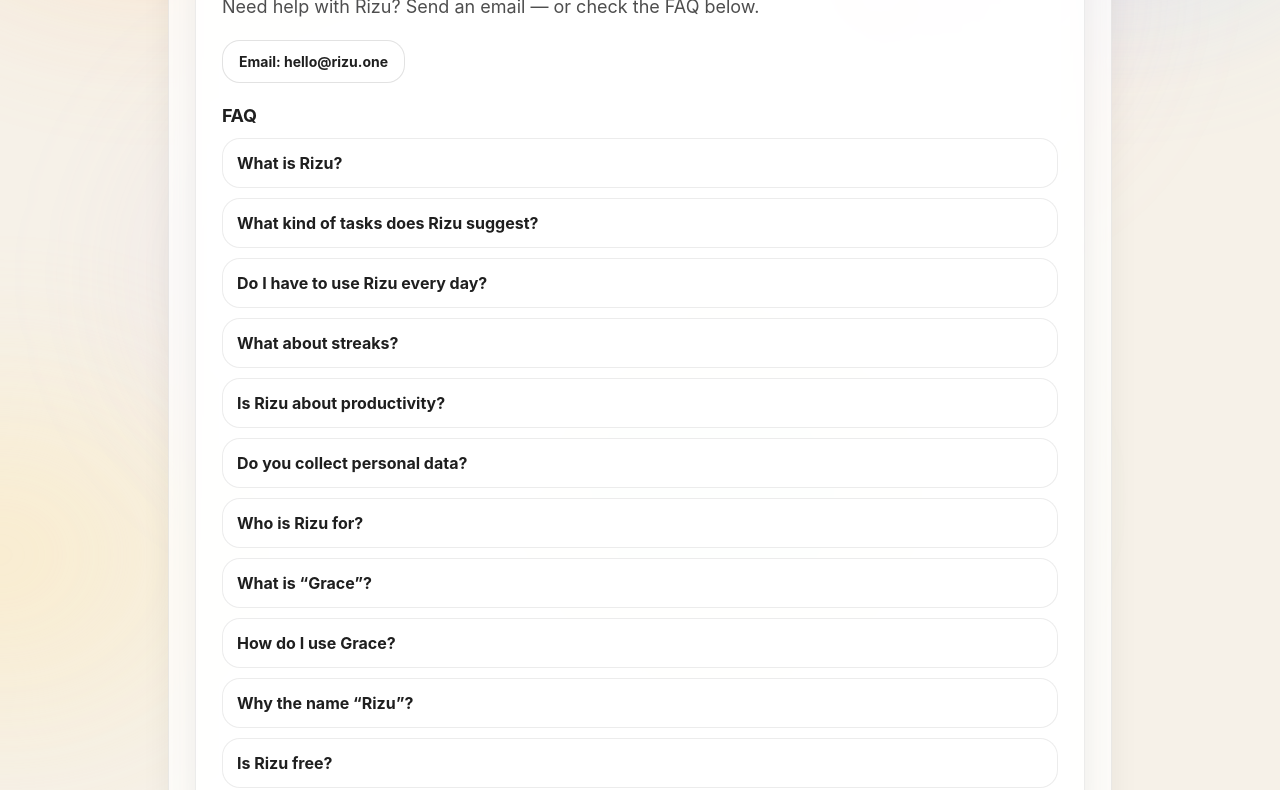
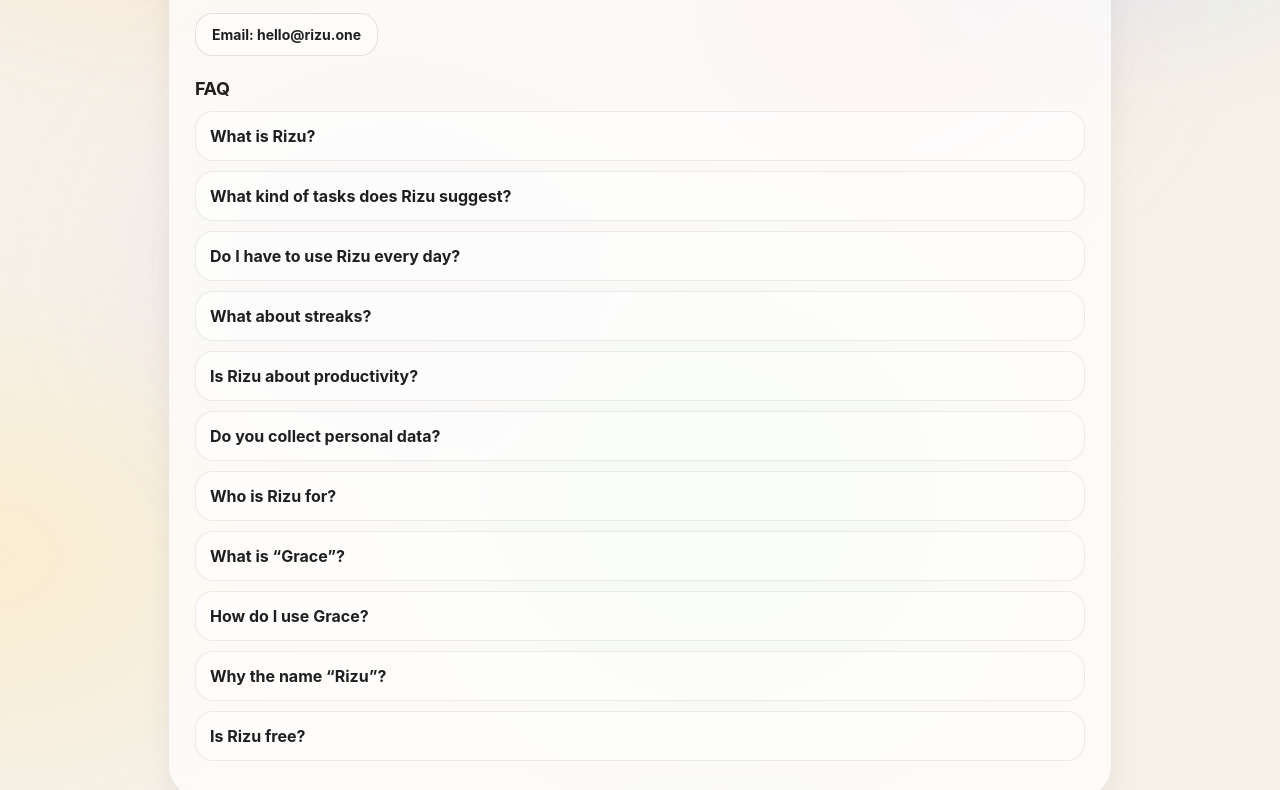
Before and after one commit to pokeberg/rizu-site, a plain HTML site: page support.html in a window 1280 px wide. Shown: the part 181-971 px from the top of the page. Drawn offline with Linux system fonts and the light colour scheme.

Commit message:
Update support.html

```diff
--- a/support.html
+++ b/support.html
@@ -17,7 +17,6 @@
   </header>
 
   <main class="wrap">
-    <section class="card">
     <section class="card">
       <h1 style="font-size:34px;">Support</h1>
       <p class="lead" style="margin-top:10px;">
@@ -87,7 +86,6 @@
         </details>
       </div>
     </section>
-    </section>
   </main>
 </body>
 </html>
```
Lines whose indentation alone changed are shown as unchanged.
